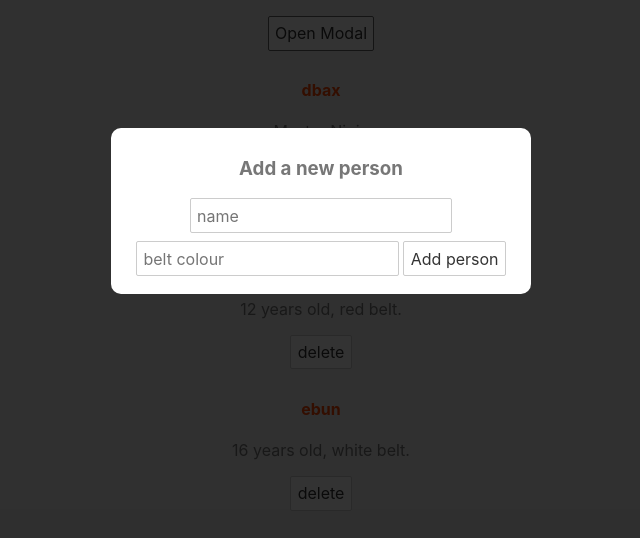
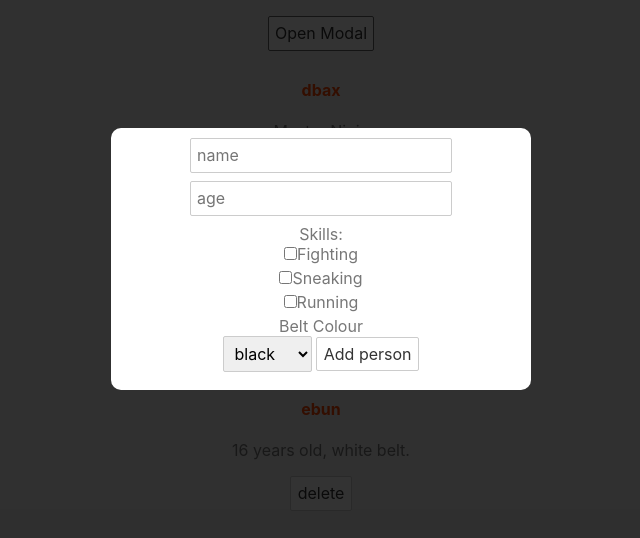
Before and after one commit to diremu/svelte, a Svelte app in the folder dbax/: page / in a window 1280 px wide. Both pictures are taken after a click on the button "Open Modal". Shown: the top 538 px of the page, without its empty margins (319-959 px from the left). Built offline with nearby package versions, Linux system fonts and the light colour scheme.

Commit message:
completed svelte forms and special bindings

```diff
--- a/dbax/src/App.svelte
+++ b/dbax/src/App.svelte
@@ -1,5 +1,6 @@
 <script>
 	import Modal from'./Modal.svelte'
+	import AddPersonForm from './addPersonForm.svelte';
 	let name = 'dbax';
 	let age =18;
 
@@ -42,12 +43,7 @@
 
 <!-- you can use showModal directly if it is the same name in the modal folder -->
 <Modal {showModal} on:click={toggleModal}>
-	<h3>Add a new person</h3>
-	<form>
-		<input type="text" placeholder="name"/>
-		<input type="text" placeholder="belt colour"/>
-		<button>Add person</button>
-	</form>
+	<AddPersonForm />
 	<!-- <div slot="title">
 		<h3>Add a person</h3>
 	</div> -->
--- /dev/null
+++ b/dbax/src/addPersonForm.svelte
@@ -0,0 +1,38 @@
+<script>
+    let name;
+    let beltColour, age;
+    // let fighting = false;
+    // let sneaking = false;
+    // let running = false;
+    let skills = []
+
+    const handleSubmit = () => {
+        console.log(name,beltColour,age, skills);
+    }
+</script>
+
+<form on:submit|preventDefault={handleSubmit}>
+	<input type="text" placeholder="name" bind:value={name}/>
+    <input type="number" placeholder="age" bind:value={age} />
+    <!-- you can bind more than values, you can also bind other things like checked -->
+    <label>Skills:</label>
+    <!-- <input type="checkbox" bind:checked={fighting}>Fighting<br>
+    <input type="checkbox" bind:checked={sneaking}>Sneaking<br>
+    <input type="checkbox" bind:checked={running}>Running<br> -->
+    <input type="checkbox" bind:group={skills} value="fighting">Fighting<br>
+    <input type="checkbox"bind:group={skills} value="sneaking">Sneaking<br>
+    <input type="checkbox"bind:group={skills} value="running">Running<br>
+    <!-- in this style, every thing that the user checks is added to the array and taken note of -->
+
+    <label>Belt Colour</label>
+    <select bind:value={beltColour}>
+        <option value="black">black</option>
+        <option value="orange">orange</option>
+        <option value="brown">brown</option>
+        <option value="white">white</option>
+
+    </select>
+	<button>Add person</button>
+</form>
+
+<style></style>
```
Also changed, not shown: 1 other file (tests, documents, lock files or other folders).
